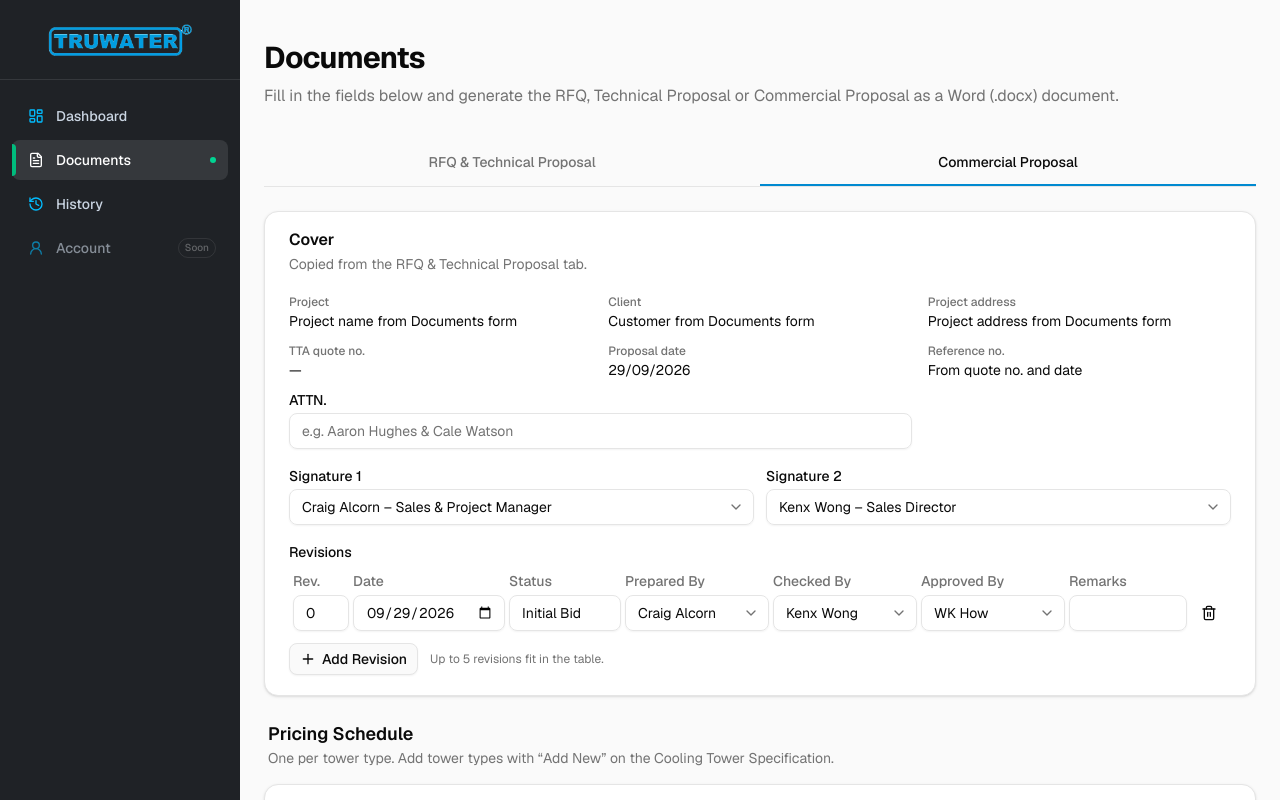
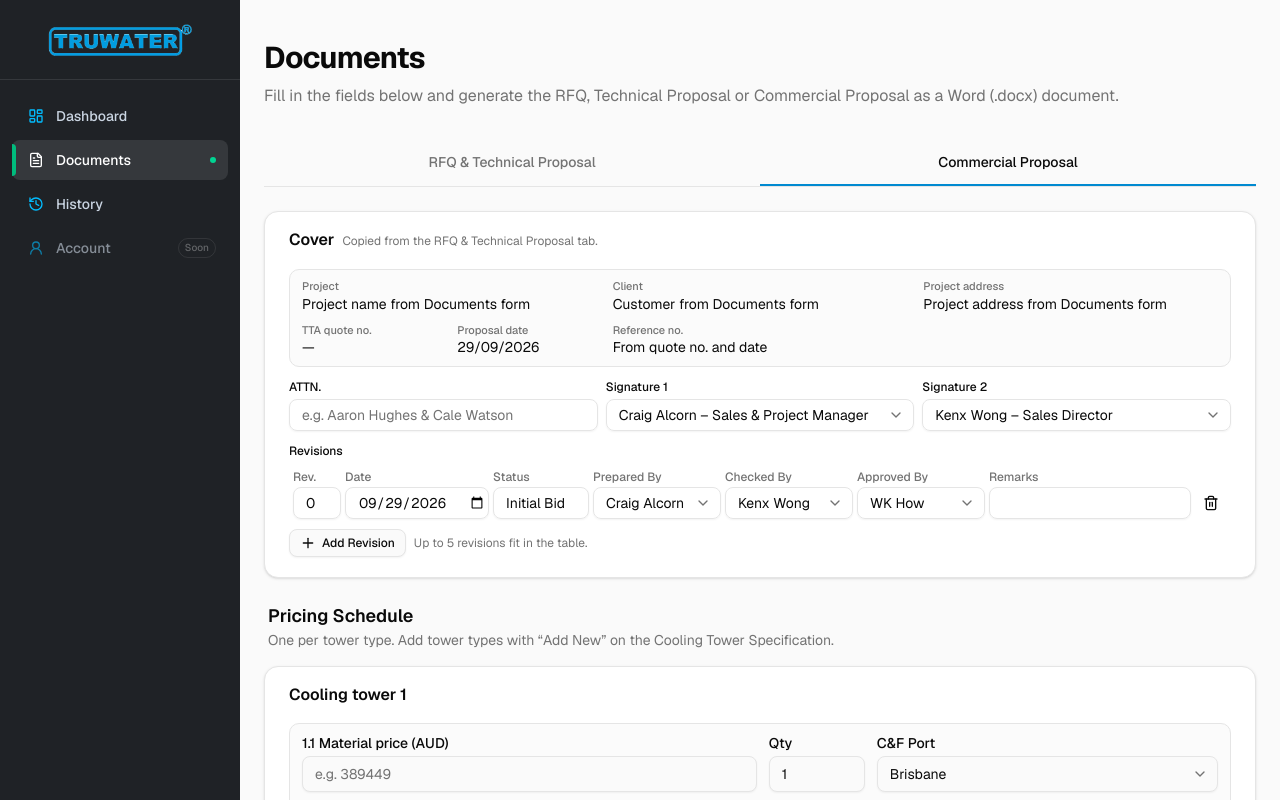
Before and after one commit to andremelos92-dev/technical-proposal-doc-gen, a Next.js app: page /documents in a window 1280 px wide. Both pictures are taken after a click on the tab "Commercial Proposal". Shown: the top 800 px of the page. Built offline with nearby package versions, Linux system fonts and the light colour scheme.

Commit message:
Commercial Proposal: compact Cover card
Details grouped in one tight box, ATTN. and both signatures on one row, and a
smaller revisions table (shorter inputs, narrower columns, smaller headings).

Co-Authored-By: Claude Opus 5.5 <noreply@anthropic.com>

```diff
--- a/src/components/commercial-proposal.tsx
+++ b/src/components/commercial-proposal.tsx
@@ -119,38 +119,40 @@ export function CommercialProposal({
   return (
     <div className="grid min-w-0 grid-cols-1 gap-4 sm:gap-6" role="tabpanel" aria-label="Commercial Proposal">
       <Card className={CARD}>
-        <CardHeader className={PAD}>
+        <CardHeader className={cn(PAD, "flex flex-wrap items-baseline gap-x-2 gap-y-0.5")}>
           <CardTitle>Cover</CardTitle>
-          <CardDescription>Copied from the RFQ &amp; Technical Proposal tab.</CardDescription>
+          <CardDescription className="text-xs">Copied from the RFQ &amp; Technical Proposal tab.</CardDescription>
         </CardHeader>
-        <CardContent className={cn(PAD, "grid gap-5")}>
-          <div className="grid grid-cols-2 gap-x-4 gap-y-3 lg:grid-cols-3">
-            <Detail label="Project" value={title} className="col-span-2 lg:col-span-1" />
-            <Detail label="Client" value={recipient} className="col-span-2 lg:col-span-1" />
+        <CardContent className={cn(PAD, "grid gap-3")}>
+          <div className="bg-muted/40 grid grid-cols-2 gap-x-4 gap-y-2 rounded-lg border px-3 py-2 lg:grid-cols-6">
+            <Detail label="Project" value={title} className="col-span-2" />
+            <Detail label="Client" value={recipient} className="col-span-2" />
             <Detail
               label="Project address"
               value={data.projectAddress || "Project address from Documents form"}
-              className="col-span-2 lg:col-span-1"
+              className="col-span-2"
             />
             <Detail label="TTA quote no." value={data.quoteNumber || "—"} />
             <Detail label="Proposal date" value={formatDate(data.date)} />
-            <Detail label="Reference no." value={referenceNumber(data) || "From quote no. and date"} />
-            <div className="col-span-2 grid content-start gap-1.5">
-              <Label htmlFor="commercial-attention">ATTN.</Label>
+            <Detail label="Reference no." value={referenceNumber(data) || "From quote no. and date"} className="col-span-2" />
+          </div>
+          <div className="grid gap-2 sm:grid-cols-3">
+            <div className="grid content-start gap-1">
+              <Label htmlFor="commercial-attention" className="text-xs">ATTN.</Label>
               <Input
                 id="commercial-attention"
                 placeholder="e.g. Aaron Hughes & Cale Watson"
+                className="h-8 md:text-sm"
                 value={data.commercial.attention}
                 onChange={(event) => updateCommercialField("attention", event.target.value)}
               />
             </div>
-          </div>
-          <div className="grid gap-3 sm:grid-cols-2">
             {(["signature1", "signature2"] as const).map((key, index) => (
-              <div key={key} className="grid content-start gap-1.5">
-                <Label htmlFor={`commercial-${key}`}>Signature {index + 1}</Label>
+              <div key={key} className="grid content-start gap-1">
+                <Label htmlFor={`commercial-${key}`} className="text-xs">Signature {index + 1}</Label>
                 <NativeSelect
                   id={`commercial-${key}`}
+                  className="h-8 md:text-sm"
                   value={data.commercial[key]}
                   onChange={(event) => updateCommercialField(key, event.target.value as SignatoryId)}
                 >
@@ -387,8 +389,8 @@ export function CommercialProposal({
 function Detail({ label, value, className }: { label: string; value: string; className?: string }) {
   return (
     <div className={cn("min-w-0", className)}>
-      <p className="text-muted-foreground text-xs font-medium">{label}</p>
-      <p className="mt-0.5 text-sm leading-snug break-words">{value}</p>
+      <p className="text-muted-foreground text-[11px] font-medium">{label}</p>
+      <p className="text-sm leading-snug break-words">{value}</p>
     </div>
   );
 }
--- a/src/components/revisions-editor.tsx
+++ b/src/components/revisions-editor.tsx
@@ -22,12 +22,12 @@ function personOptions(column: PersonColumn, current: string): readonly string[]
 }
 
 const REVISION_FIELDS: { key: keyof Revision; label: string; type?: string; width?: string }[] = [
-  { key: "rev", label: "Rev.", width: "w-14" },
-  { key: "date", label: "Date", type: "date", width: "w-38" },
-  { key: "status", label: "Status", width: "w-28" },
-  { key: "preparedBy", label: "Prepared By", width: "w-36" },
-  { key: "checkedBy", label: "Checked By", width: "w-36" },
-  { key: "approvedBy", label: "Approved By", width: "w-36" },
+  { key: "rev", label: "Rev.", width: "w-12" },
+  { key: "date", label: "Date", type: "date", width: "w-36" },
+  { key: "status", label: "Status", width: "w-24" },
+  { key: "preparedBy", label: "Prepared By", width: "w-32" },
+  { key: "checkedBy", label: "Checked By", width: "w-32" },
+  { key: "approvedBy", label: "Approved By", width: "w-32" },
   { key: "remarks", label: "Remarks" },
 ];
 
@@ -47,6 +47,7 @@ export function RevisionsEditor({
       <NativeSelect
         id={id}
         aria-label={`${column.label} (row ${index + 1})`}
+        className="h-8 md:text-sm"
         value={revision[column.key]}
         onChange={(event) => setValue(index, column.key, event.target.value)}
       >
@@ -61,6 +62,7 @@ export function RevisionsEditor({
       <Input
         id={id}
         aria-label={`${column.label} (row ${index + 1})`}
+        className="h-8 md:text-sm"
         type={column.type}
         value={revision[column.key]}
         onChange={(event) => setValue(index, column.key, event.target.value)}
@@ -72,6 +74,7 @@ export function RevisionsEditor({
       type="button"
       variant="ghost"
       size="icon"
+      className="size-8"
       aria-label={`Remove revision ${revision.rev || index + 1}`}
       onClick={() => onChange(revisions.filter((_, i) => i !== index))}
     >
@@ -81,11 +84,11 @@ export function RevisionsEditor({
 
   return (
     <div className="grid gap-2">
-      <Label>Revisions</Label>
+      <Label className="text-xs">Revisions</Label>
       {/* Phones: one compact block per revision instead of the wide table. */}
       <div className="grid gap-2 sm:hidden">
         {revisions.map((revision, index) => (
-          <div key={index} className="grid grid-cols-2 gap-2 rounded-lg border p-3">
+          <div key={index} className="grid grid-cols-2 gap-1.5 rounded-lg border p-2">
             {REVISION_FIELDS.map((column) => (
               <div
                 key={column.key}
@@ -100,15 +103,15 @@ export function RevisionsEditor({
         ))}
       </div>
       <div className="hidden overflow-x-auto sm:block">
-        <table className="w-full min-w-[880px] table-fixed border-separate border-spacing-1 text-sm">
+        <table className="w-full min-w-[760px] table-fixed border-separate border-spacing-x-1 border-spacing-y-0.5 text-sm">
           <thead>
-            <tr className="text-muted-foreground text-left">
+            <tr className="text-muted-foreground text-left text-xs">
               {REVISION_FIELDS.map((column) => (
                 <th key={column.key} className={cn("font-medium", column.width)}>
                   {column.label}
                 </th>
               ))}
-              <th className="w-9">
+              <th className="w-8">
                 <span className="sr-only">Remove</span>
               </th>
             </tr>
@@ -125,11 +128,12 @@ export function RevisionsEditor({
           </tbody>
         </table>
       </div>
-      <div className="flex items-center gap-3">
+      <div className="flex items-center gap-2">
         <Button
           type="button"
           variant="outline"
           size="sm"
+          className="h-7 text-xs"
           onClick={() => onChange([...revisions, createRevision(String(revisions.length))])}
           disabled={revisions.length >= MAX_REVISIONS}
         >
```
